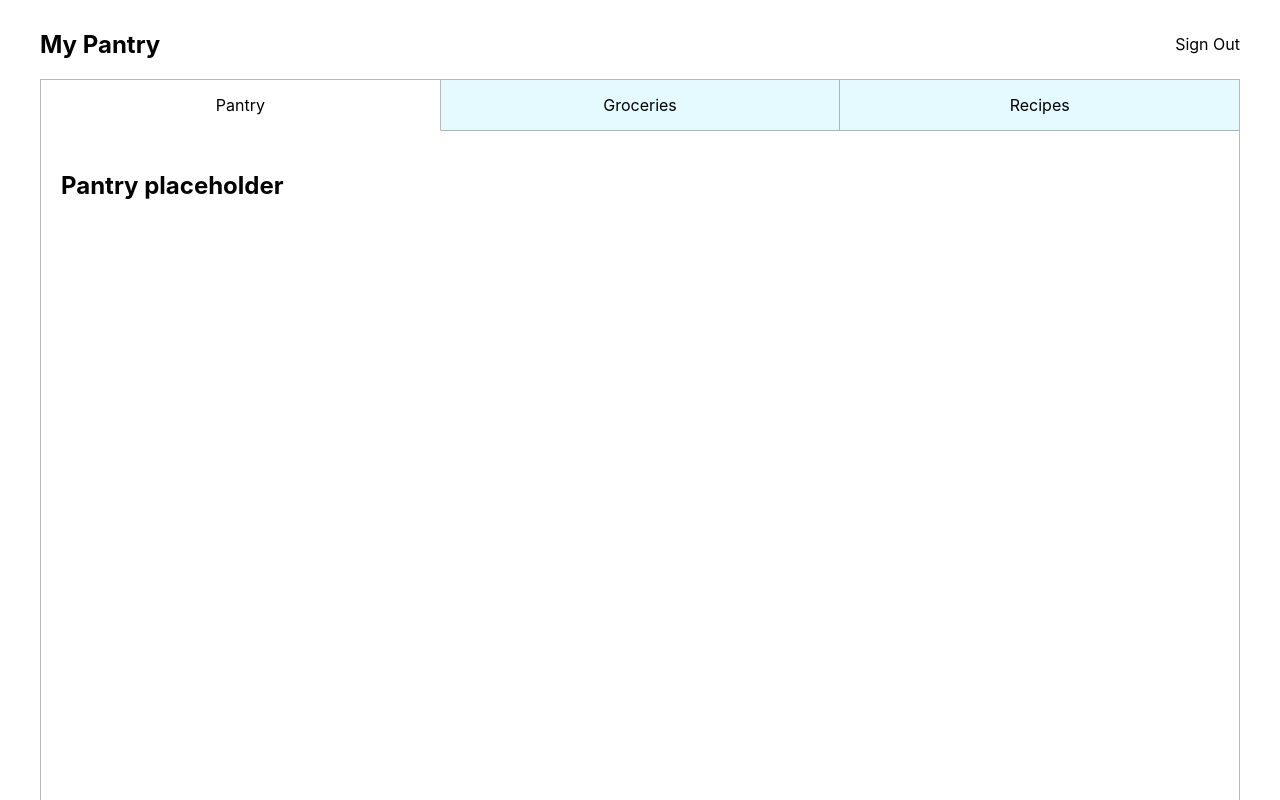
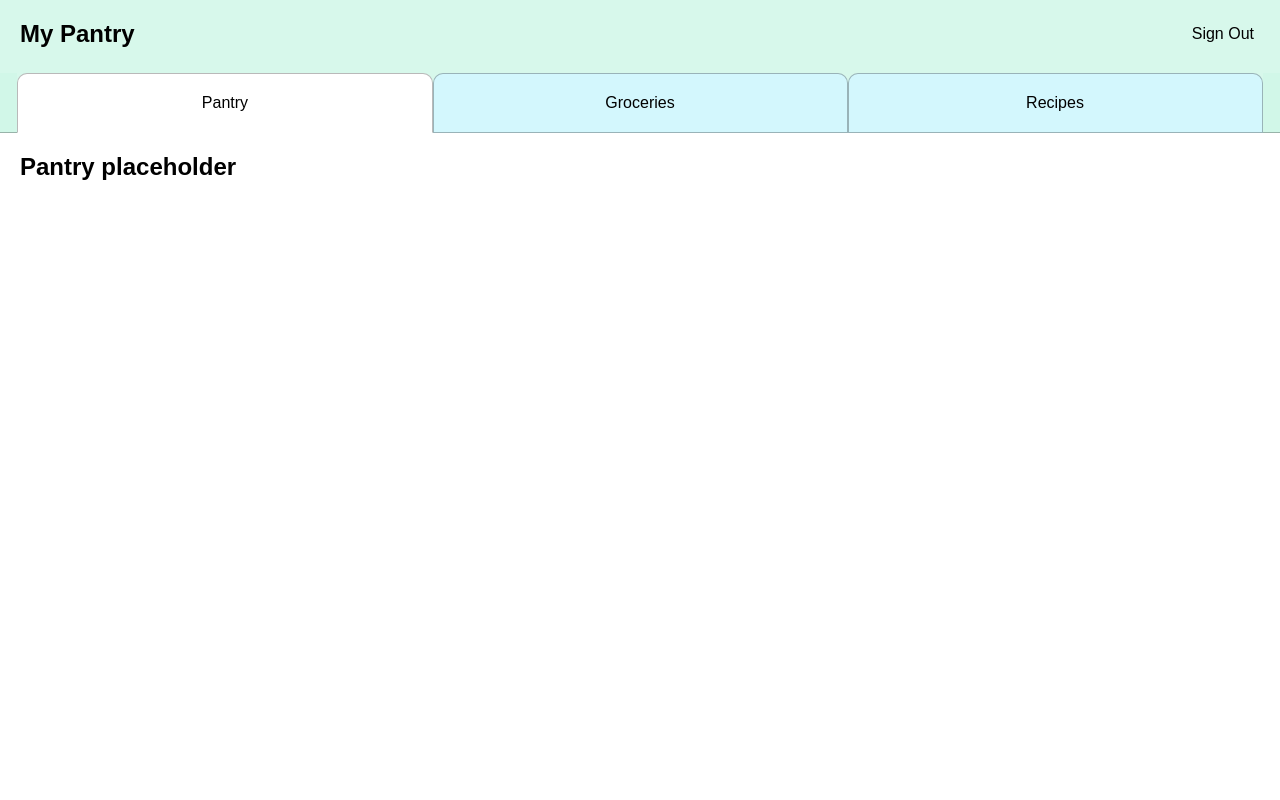
Before and after one commit to jenny-r/pantry-app-client, a React (Create React App) app: page / in a window 1280 px wide. Built offline with nearby package versions, Linux system fonts and the light colour scheme.

Commit message:
added navigation bar component, tabs component, and content

```diff
--- a/src/components/Navigation/Navigation.css
+++ b/src/components/Navigation/Navigation.css
@@ -1,12 +1,28 @@
-.navigation {
-    height: 100%;
-    padding: 10px 40px;
-    outline: 2px solid yellow;
-}
-
 .navbar {
     display: flex;
     align-items: center;
     justify-content: space-between;
     position: sticky;
+    height: 6%;
+    padding: 10px 20px 15px 20px;
+    background: rgba(208, 247, 232, 0.842);
 }
+
+.app-name {
+    font-size: 24px;
+}
+
+.nav-buttons {
+    display: flex;
+    justify-content: space-evenly;
+    align-items: center;
+}
+
+.nav-buttons > * {
+    padding: 0 6px;
+}
+
+.edit-button, .delete-button {
+    border: none;
+    background: none;
+}
--- a/src/components/Navigation/Navigation.tsx
+++ b/src/components/Navigation/Navigation.tsx
@@ -1,15 +1,13 @@
 import React from 'react';
-import { Tabs } from '../Tabs/Tabs';
 import './Navigation.css';
 
 export function Navigation () {
     return (
-        <div className='navigation'>
-            <nav className='navbar'>
-                    <h1 className='app-name'>My Pantry</h1>
+        <nav className='navbar'>
+                <h1 className='app-name'>My Pantry</h1>
+                <div className='nav-buttons'>
                     <div className='sign-out-button'>Sign Out</div>
-            </nav>
-            <Tabs/>
-        </div>
+                </div>
+        </nav>
     )
 }
--- a/src/components/Tabs/Tabs.css
+++ b/src/components/Tabs/Tabs.css
@@ -1,27 +1,27 @@
-.container {
-display: flex;
-flex-direction: column;
-align-self: center;
-height: 50rem;
-word-break: break-all;
-border: 1px solid rgba(0, 0, 0, 0.274);
+.tabs-wrapper {
+    display: flex;
+    background: rgba(208, 247, 232, 0.842);
 }
 
-.tabs-wrapper {
-    display: flex;
+.edge {
+    width: 30px;
+    border-bottom: 1px solid rgba(0, 0, 0, 0.274);
+    background: rgba(208, 247, 232, 0.842);
 }
 
 .tabs {
-    padding: 15px;
+    width: 50%;
+    position: relative;
+    padding: 20px;
+    background: rgb(211, 247, 253);
+    border-radius: 10px;
+    border-bottom-left-radius: 0;
+    border-bottom-right-radius: 0;
     text-align: center;
-    width: 50%;
-    background: rgba(128, 128, 128, 0.075);
     cursor: pointer;
-    border-bottom: 1px solid rgba(0, 0, 0, 0.274);
+    border: 1px solid rgba(0, 0, 0, 0.274);
     box-sizing: content-box;
-    position: relative;
     outline: none;
-    background: rgba(167, 237, 250, 0.3);
     -webkit-touch-callout: none;
     -webkit-user-select: none;
     -moz-user-select: none;
@@ -29,7 +29,7 @@ border: 1px solid rgba(0, 0, 0, 0.274);
     user-select: none;
 }
 
-.tabs:not(:last-child){
+.tabs:not(:last-child) {
     border-right: 1px solid rgba(0, 0, 0, 0.274);
 }
 
@@ -48,13 +48,3 @@ border: 1px solid rgba(0, 0, 0, 0.274);
     width: calc(100% + 2px);
     height: 5px;
 }
-
-.content {
-    padding: 20px;
-    height: 100%;
-    display: none;
-}
-
-.active-content {
-    display: block;
-}
--- a/src/components/Tabs/Tabs.tsx
+++ b/src/components/Tabs/Tabs.tsx
@@ -1,42 +1,28 @@
 import React, { useState } from 'react';
 import './Tabs.css';
 
-export function Tabs () {
+export function Tabs({ tabNames, onTabSelect }: { tabNames: Array<string>, onTabSelect: Function }) {
 
-    const [toggleState, setToggleState] = useState(1);
+    const [toggleState, setToggleState] = useState(0);
 
-    const toggleTab = (index:number) => {
+    const toggleTab = (index: number) => {
         setToggleState(index);
+        onTabSelect(index);
     }
 
     return (
-        <div className='container'>
-            <div className='tabs-wrapper'>
+        <div className='tabs-wrapper'>
+            <div className='edge'></div>
+            {tabNames.map((tabName, i) =>
                 <div
-                className={toggleState === 1 ? 'tabs active-tab' : 'tabs'}
-                onClick={() => toggleTab(1)}
-                >Pantry</div>
-                <div
-                className={toggleState === 2 ? 'tabs active-tab' : 'tabs'}
-                onClick={() => toggleTab(2)}
-                >Groceries</div>
-                <div
-                className={toggleState === 3 ? 'tabs active-tab' : 'tabs'}
-                onClick={() => toggleTab(3)}
-                >Recipes</div>
-            </div>
-
-            <div className='content-tabs'>
-                <div className={toggleState === 1 ? 'content active-content' : 'content'}>
-                    <h2>Pantry placeholder</h2>
+                    key={i}
+                    className={toggleState === i ? 'tabs active-tab' : 'tabs'}
+                    onClick={() => toggleTab(i)}
+                >
+                    {tabName}
                 </div>
-                <div className={toggleState === 2 ? 'content active-content' : 'content'}>
-                    <h2>Groceries placeholder</h2>
-                </div>
-                <div className={toggleState === 3 ? 'content active-content' : 'content'}>
-                    <h2>Recipes placeholder</h2>
-                </div>
-            </div>
+            )}
+            <div className='edge'></div>
         </div>
     )
 }
--- a/src/containers/App.css
+++ b/src/containers/App.css
@@ -3,9 +3,14 @@
   flex-direction: column;
   position: absolute;
   width: 100%;
-  height: 100%;
-  overflow: hidden;
+  height: 100vh;
   margin: 0;
   padding: 0;
-  box-sizing: border-box;
 }
+
+.content {
+  display: block;
+  height: 42.5rem;
+  overflow: auto;
+  padding: 0 20px;
+}
--- a/src/containers/App.tsx
+++ b/src/containers/App.tsx
@@ -1,11 +1,46 @@
-import React from 'react';
+import React, { useState } from 'react';
 import { Navigation } from '../components/Navigation/Navigation';
+import { Tabs } from '../components/Tabs/Tabs';
 import './App.css';
 
+
 function App() {
+
+  const [index, setIndex] = useState(0);
+
+  const tabNames = ['Pantry', 'Groceries', 'Recipes'];
+  let content = null;
+
+  if (index === 0) {
+    content = (
+      <div className='content'>
+        <h2>Pantry placeholder</h2>
+      </div>
+    )
+  } else if (index === 1) {
+    content = (
+      <div className='content'>
+        <h2>Groceries placeholder</h2>
+      </div>
+    )
+  } else if (index === 2) {
+    content = (
+      <div className='content'>
+        <h2>Recipes placeholder</h2>
+      </div>
+    )
+  }
+
+  const changeIndex = (index: number) => {
+    console.log(index);
+    setIndex(index);
+  }
+
   return (
-    <div className="App">
-      <Navigation/>
+    <div className='App'>
+      <Navigation />
+      <Tabs tabNames={tabNames} onTabSelect={changeIndex}/>
+      {content}
     </div>
   );
 }
--- a/src/index.css
+++ b/src/index.css
@@ -1,11 +1,9 @@
 html, body {
   margin: 0;
   padding: 0;
-  font-family: -apple-system, BlinkMacSystemFont, 'Segoe UI', 'Roboto', 'Oxygen',
-    'Ubuntu', 'Cantarell', 'Fira Sans', 'Droid Sans', 'Helvetica Neue',
-    sans-serif;
   -webkit-font-smoothing: antialiased;
   -moz-osx-font-smoothing: grayscale;
+  font-family: sans-serif;
 }
 
 code {
```
